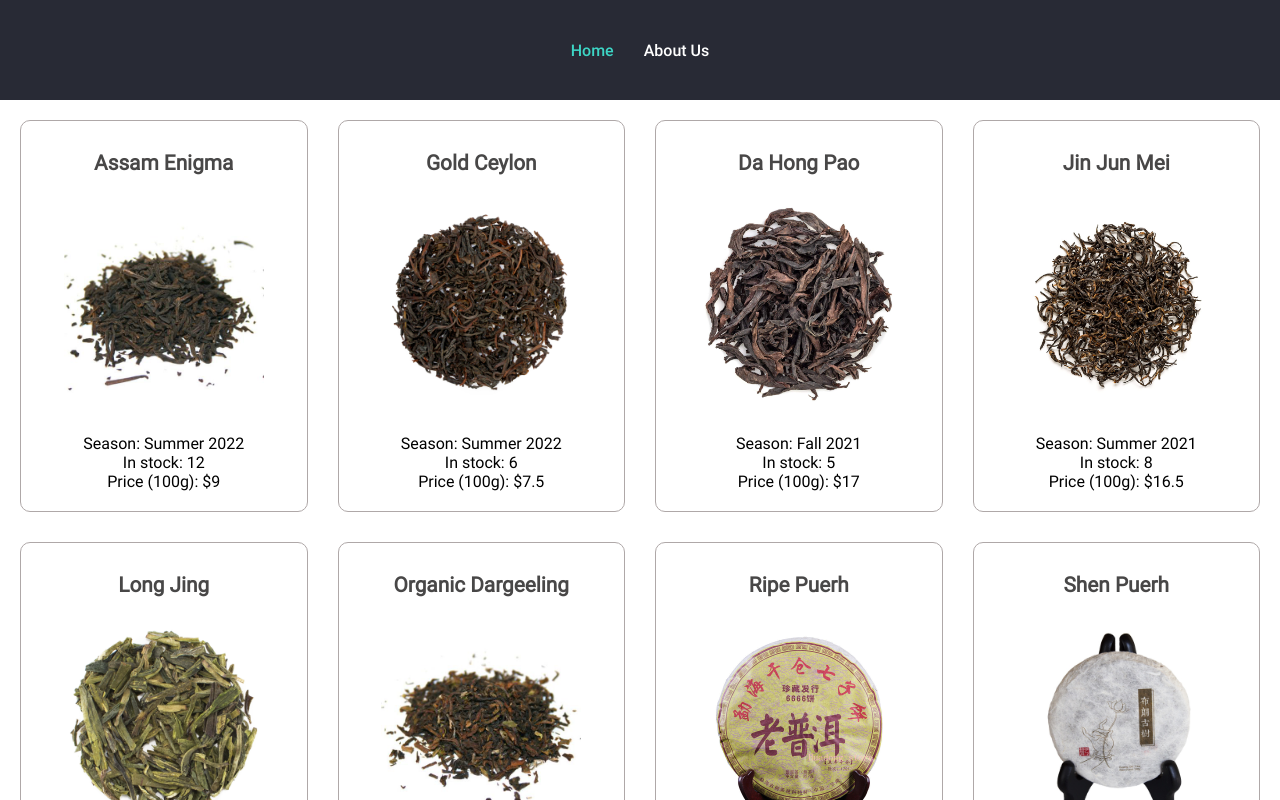
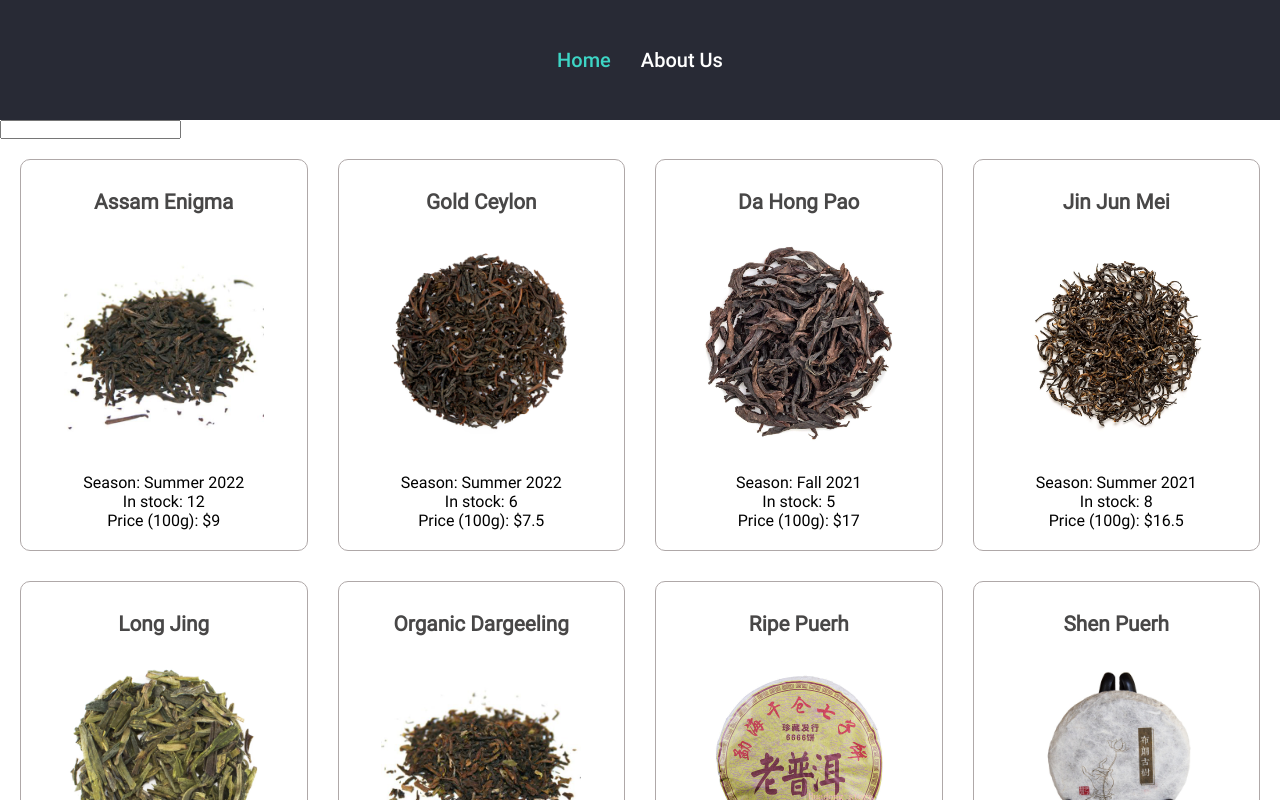
Before and after one commit to shevelevbv/RSS-React-March2023, a React (Vite) app in the folder components/: page / in a window 1280 px wide. Shown: the top 800 px of the page. Built offline with nearby package versions, Linux system fonts and the light colour scheme.

Commit message:
feat: add input and save value to localStorage

```diff
--- /dev/null
+++ b/components/src/components/Search.tsx
@@ -0,0 +1,33 @@
+import React, {ChangeEvent} from 'react';
+
+class Search extends React.Component {
+  state = {
+    value: '',
+  };
+
+  handleInputChange = (event: ChangeEvent<HTMLInputElement>) => {
+    this.setState({ value: event.target.value });
+  };
+
+  componentWillUnmount = (): void => {
+    const savedSearchValue = this.state.value;
+    localStorage.setItem('searchValue', savedSearchValue);
+  };
+
+  componentDidMount = (): void => {
+    const savedSearchValue: string | null = localStorage.getItem('searchValue');
+    if (savedSearchValue) {
+      this.setState({ value: savedSearchValue });
+    }
+  };
+
+  render = (): JSX.Element => {
+    return (
+      <div>
+        <input type={'text'} onChange={this.handleInputChange} value={this.state.value} />
+      </div>
+    );
+  };
+}
+
+export default Search;
--- a/components/src/pages/Home.tsx
+++ b/components/src/pages/Home.tsx
@@ -3,12 +3,14 @@ import Card from '../components/Card';
 import { ICard } from '../helpers/interfaces';
 import data from '../data';
 import '../styles/Home.scss';
+import Search from "../components/Search";
 
 class Home extends React.Component {
   cards: Array<ICard> = data;
   render = (): JSX.Element => {
     return (
       <main>
+        <Search />
         <ul className={'cards'}>
           {this.cards.map((card: ICard) => (
             <Card key={card.id} card={card} />
--- a/components/src/styles/App.scss
+++ b/components/src/styles/App.scss
@@ -10,7 +10,7 @@ ul {
 }
 
 .header {
-  height: 100px;
+  height: 120px;
   background-color: #282a35;
   display: flex;
   justify-content: center;
@@ -18,6 +18,7 @@ ul {
   column-gap: 30px;
 
   &__link {
+    font-size: 20px;
     position: relative;
     font-family: 'Roboto Medium', sans-serif;
     color: #ffffff;
```
